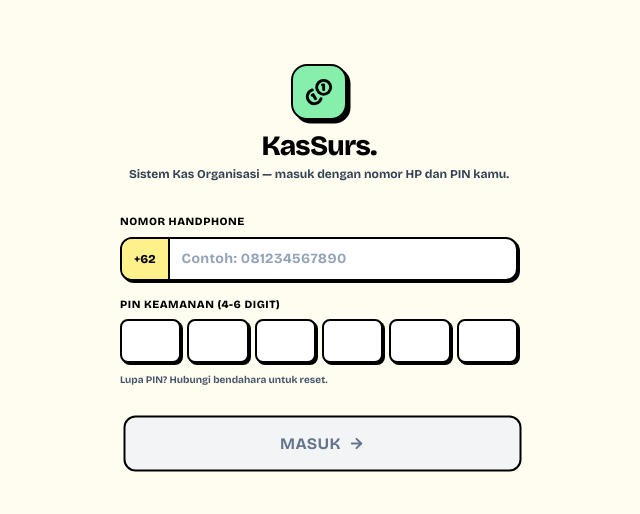
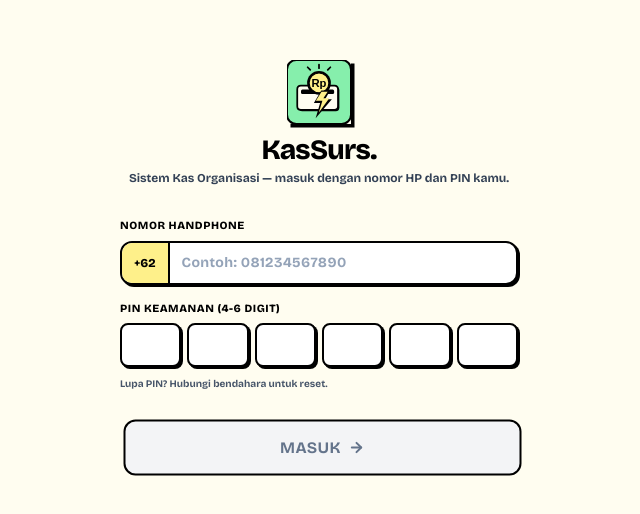
Before and after one commit to RohmanCis/KasSurs, a Next.js app: page /login in a window 1280 px wide. Shown: the part 134-648 px from the top of the page, without its empty margins (321-961 px from the left). Built offline with nearby package versions, Linux system fonts and the light colour scheme.

Commit message:
feat: brand mark login page pakai icon.svg (ganti lucide Coins) — 64px shadow-neo, tanpa wrapper ganda

```diff
--- a/src/app/(auth)/login/page.tsx
+++ b/src/app/(auth)/login/page.tsx
@@ -4,7 +4,6 @@
 // =====================================================================
 
 import type { Metadata } from "next";
-import { Coins } from "lucide-react";
 import LoginForm from "@/components/forms/LoginForm";
 
 export const metadata: Metadata = {
@@ -16,9 +15,15 @@ export default function LoginPage() {
     <main className="mx-auto flex min-h-dvh w-full max-w-[430px] flex-col justify-center p-4">
       {/* Brand header — mockup subscreen-login (baris 349-356) */}
       <div className="mb-8 text-center">
-        <div className="mb-2 inline-flex rounded-2xl border-[2.5px] border-black bg-neo-green p-3 shadow-neo">
-          <Coins className="h-7 w-7 stroke-[2.5] text-black" aria-hidden="true" />
-        </div>
+        {/* Brand mark — SVG sudah bawa frame hijau rounded sendiri; wrapper cukup shadow */}
+        <img
+          src="/icon.svg"
+          alt=""
+          aria-hidden="true"
+          width={64}
+          height={64}
+          className="mb-2 inline-block h-16 w-16 shadow-neo"
+        />
         <h1 className="text-2xl font-extrabold tracking-tight text-black">KasSurs.</h1>
         <p className="mt-0.5 text-xs font-bold text-slate-700">
           Sistem Kas Organisasi — masuk dengan nomor HP dan PIN kamu.
```
